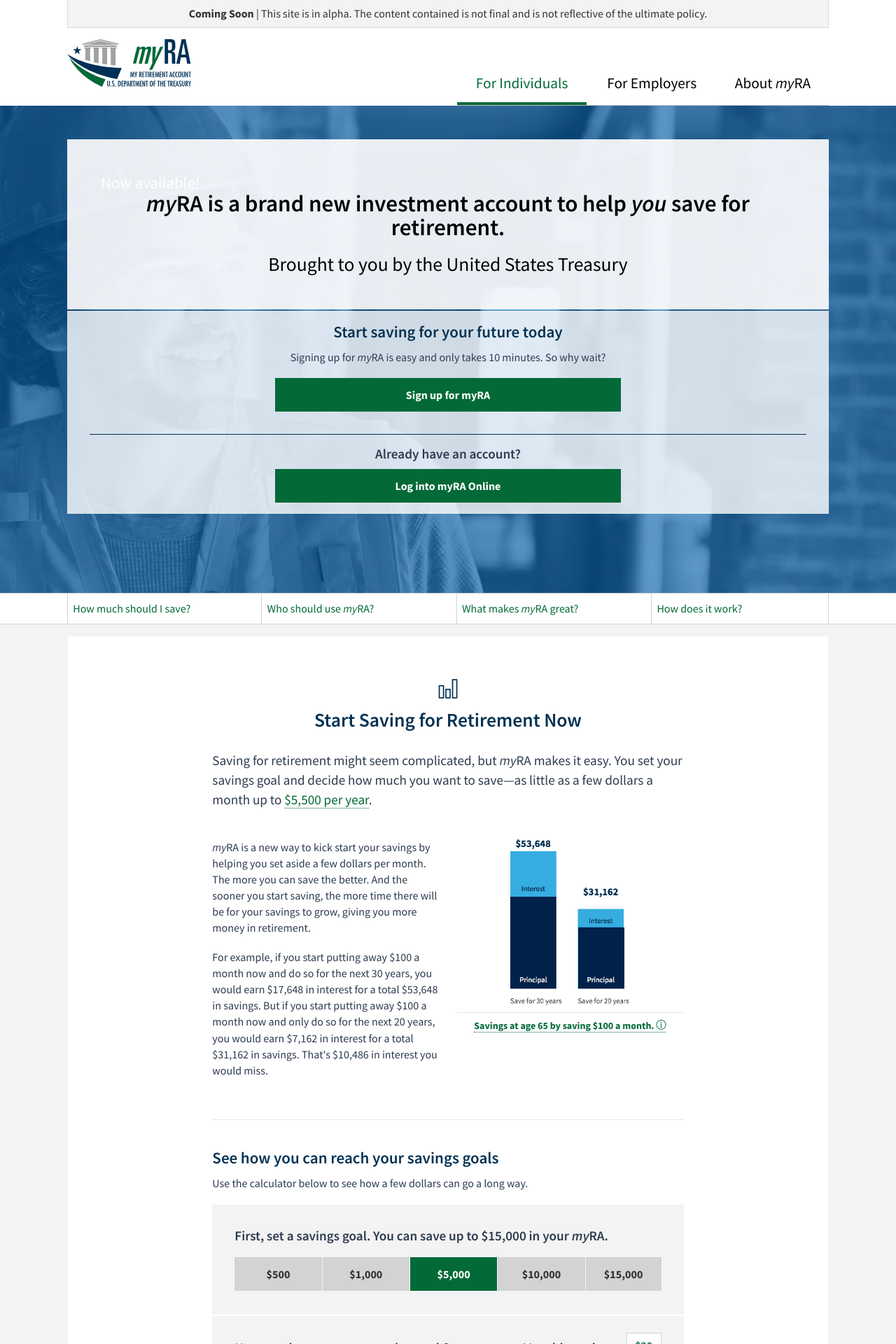
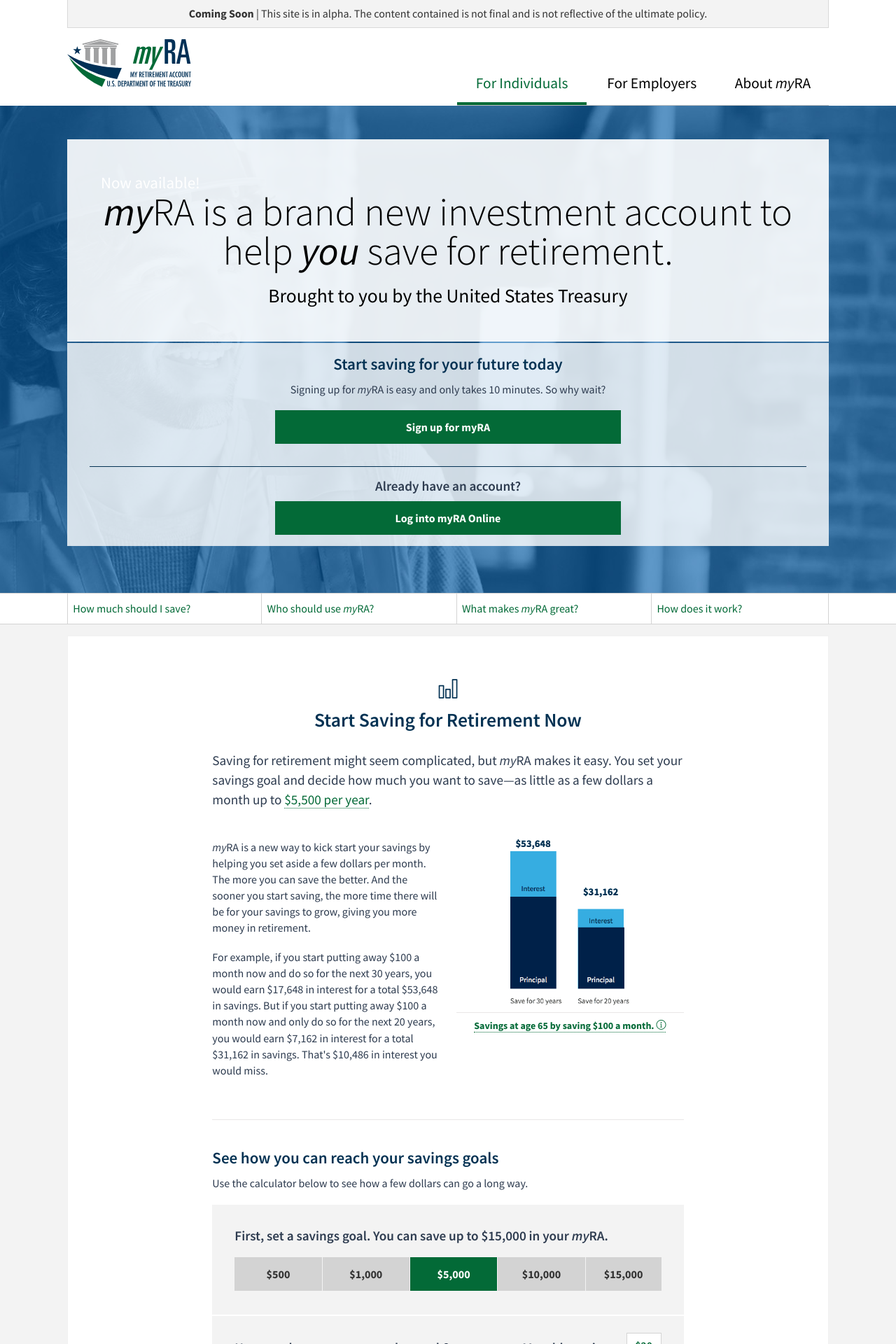
Before and after one commit to 18F/myra, a Jekyll site: the page built from individuals/dec15.html, in a window 1280 px wide. Shown: the top 1920 px of the page at 70% size. Built offline with Jekyll 4.4.1, drawn with Linux system fonts in a browser that asks for light colours.

Commit message:
small tweaks

```diff
--- a/static/_sass/base/_typography.scss
+++ b/static/_sass/base/_typography.scss
@@ -21,6 +21,7 @@
   font-weight: inherit;
   line-height: 1.2;
   text-rendering: optimizeLegibility; // Fix the character spacing for headings
+  display: block;
 }
 
 h1,
@@ -55,34 +56,6 @@
   font-weight: 600;
   margin-top: 0;
 }
-
-// For phones
-@include media($tiny-down) {
-  h1,
-  .display {
-    font-size: $base-font-size * 1.602;
-  }
-
-  h2,
-  .call-out,
-  .sub-headline {
-    font-size: $base-font-size * 1.424;
-  }
-
-  h3 {
-    font-size: $base-font-size * 1.266;
-  }
-
-  h4 {
-    font-size: $base-font-size * 1.125;
-  }
-
-  p,
-  li {
-    font-size: $base-font-size;
-  }
-}
-
 
 p {
   margin: 0 0 ($base-line-height * .75);
@@ -145,8 +118,9 @@
 }
 
 .display {
-  @extend .h1;
-  font-weight: 600;
+  font-size: $pixel-font-size * 3.5;
+  font-size: $base-font-size * 3.5;
+  font-weight: 300;
   display: block;
   line-height: 1;
   margin-bottom: 0;
@@ -182,6 +156,36 @@
   font-weight: 300;
 }
 
+// For phones
+@include media($tiny-down) {
+  h1 {
+    font-size: $base-font-size * 1.602;
+  }
+
+  h2,
+  .call-out,
+  .sub-headline {
+    font-size: $base-font-size * 1.424;
+  }
+
+  h3 {
+    font-size: $base-font-size * 1.266;
+  }
+
+  h4 {
+    font-size: $base-font-size * 1.125;
+  }
+
+  p,
+  li {
+    font-size: $base-font-size;
+  }
+
+  .display {
+    font-size: $base-font-size * 2;
+  }
+}
+
 // Fontawesome
 .fa {
   display: inline-block;
--- a/static/js/calculator.js
+++ b/static/js/calculator.js
@@ -110,10 +110,10 @@
 
   function moveInterestLabel(pWidth){
     if (window.matchMedia("(min-width: 600px)").matches) {
-      if (25 < pWidth && pWidth < 81 ) {
+      if (25 < pWidth && pWidth < 80 ) {
         $('.interest-label').css('left', pWidth + '%');
-      } else if ( pWidth > 81 ) {
-        $('.interest-label').css('left', '82%');
+      } else if ( pWidth > 80 ) {
+        $('.interest-label').css('left', '81%');
       } else if ( pWidth < 25 ) {
         $('.interest-label').css('left', '25%');
       }
```
